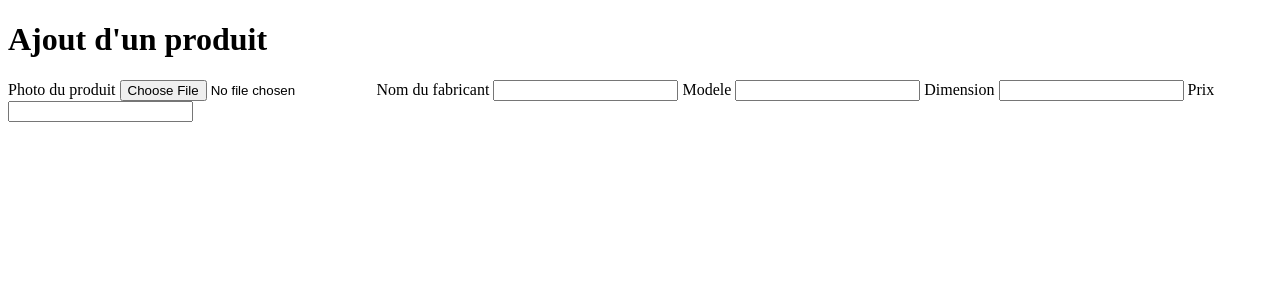
After one commit to FayssalB/Literie3000, a PHP site: page /add.php in a window 1280 px wide. The commit adds this page. Shown: the top 300 px of the page. Run offline with PHP 8.4, Linux system fonts and the light colour scheme.

```diff
--- /dev/null
+++ b/add.php
@@ -0,0 +1,34 @@
+<!DOCTYPE html>
+<html lang="en">
+
+<head>
+    <meta charset="UTF-8">
+    <meta http-equiv="X-UA-Compatible" content="IE=edge">
+    <meta name="viewport" content="width=device-width, initial-scale=1.0">
+    <title>Ajout</title>
+</head>
+
+<body>
+    <h1>Ajout d'un produit</h1>
+    <form action="" method="post">
+        <div>
+            <label for="inputImage">Photo du produit</label>
+            <input type="file" name="picture">
+
+            <label for="inputFabricant">Nom du fabricant</label>
+            <input type="text" name="fabricant">
+
+            <label for="inputmodele">Modele</label>
+            <input type="text" name="modele">
+
+            <label for="inputDimension">Dimension</label>
+            <input type="text" name="dimension">
+
+            <label for="inputPrix">Prix</label>
+            <input type="text" name="prix">
+
+        </div>
+    </form>
+</body>
+
+</html>
--- a/index.php
+++ b/index.php
@@ -44,13 +44,16 @@ var_dump($_POST);
                     <p><?= $matela["modele"] ?></p>
                     <p><?= $matela["prix"] ?>€</p>
                    <a href="details.php?id=<?=$matela["id"]?>">Détails</a>
-                   <a href="delete.php">Delete</a>
+                   <a href="delete.php?id=<?=$matela["id"]?>">Delete</a>
                 </div>
         <?php
             }
         }
         ?>
 
+            <div class="ajout-container">
+                <!-- Background color + logo -->
+            </div>
 
     </div>
 </body>
```
Also changed, not shown: commande.sql (added, +18 -0 lines), delete.php (+13 -0 lines).
